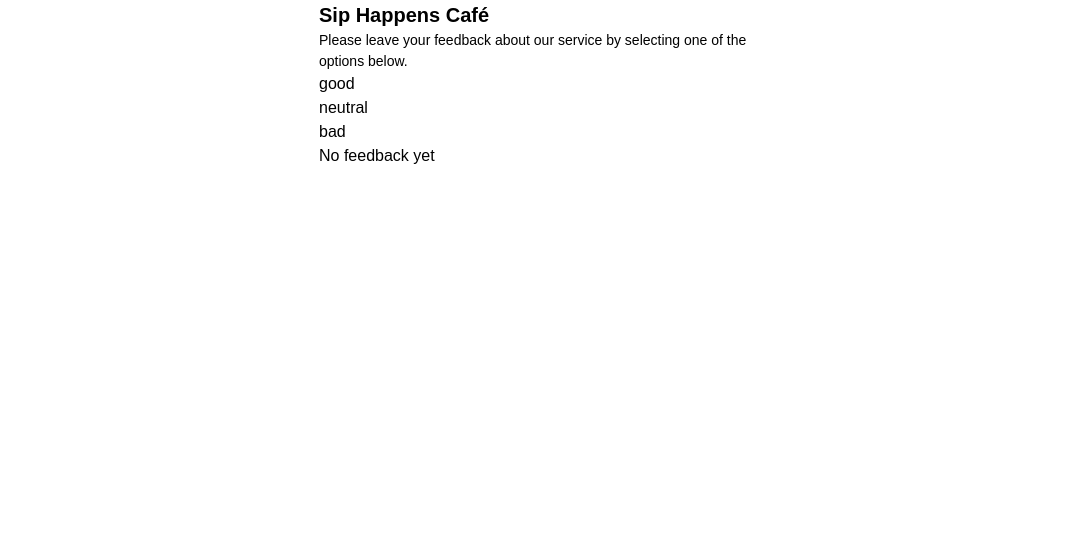
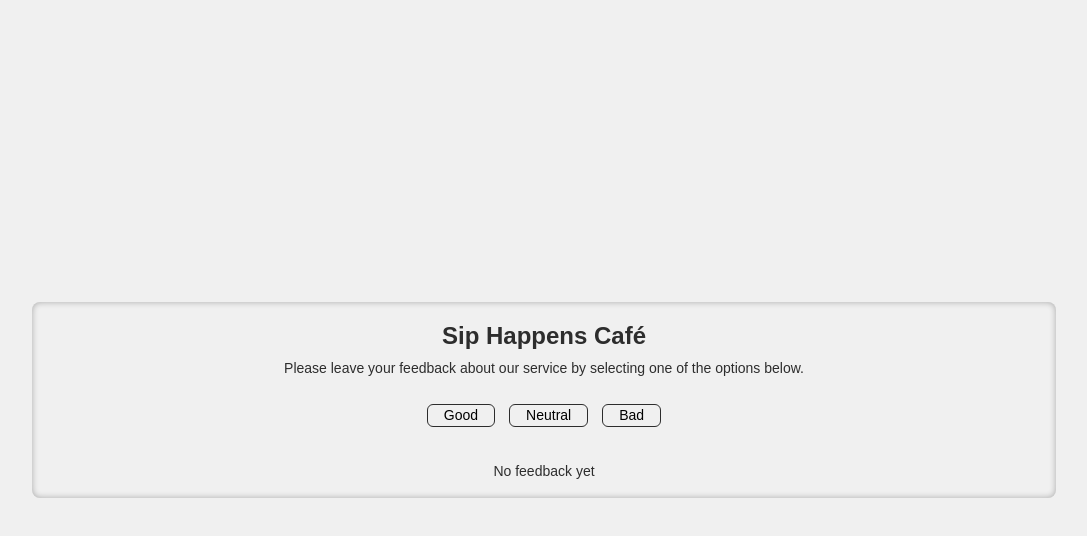
Before and after one commit to oykss/goit-react-hw-02, a React (Vite) app: page / in a window 1280 px wide. Shown: the top 536 px of the page, without its empty margins (96-1183 px from the left). Built offline with nearby package versions, Linux system fonts and the light colour scheme.

Commit message:
Added a design

```diff
--- a/src/components/Description/Description.module.css
+++ b/src/components/Description/Description.module.css
@@ -1,6 +1,11 @@
 .name {
-  font-size: 20px;
+  text-align: center;
+  font-size: 1.5rem;
+  margin-bottom: 4px;
 }
+
 .desc {
-  font-size: 14px;
+  text-align: center;
+  font-size: 0.875rem;
+  margin-bottom: 24px;
 }
--- a/src/components/Feedback/Feedback.jsx
+++ b/src/components/Feedback/Feedback.jsx
@@ -1,11 +1,13 @@
+import css from './Feedback.module.css';
+
 export default function Feedback({ good, neutral, bad, total, positive }) {
   return (
-    <ul>
+    <ul className={css.list}>
       <li>Good: {good}</li>
       <li>Neutral: {neutral}</li>
       <li>Bad: {bad}</li>
       <li>Total: {total}</li>
-      <li>Positive: {positive}</li>
+      <li>Positive: {positive}%</li>
     </ul>
   );
 }
--- a/src/components/Feedback/Feedback.module.css
+++ b/src/components/Feedback/Feedback.module.css
@@ -0,0 +1,10 @@
+.list {
+  display: flex;
+  flex-direction: column;
+  align-items: center;
+  font-size: 0.875rem;
+}
+
+.list li:nth-child(3) {
+  margin-bottom: 16px;
+}
--- a/src/components/Notification/Notification.jsx
+++ b/src/components/Notification/Notification.jsx
@@ -1,3 +1,5 @@
+import css from './Notification.module.css';
+
 export default function Notification() {
-  return <p>No feedback yet</p>;
+  return <p className={css.notification}>No feedback yet</p>;
 }
--- a/src/components/Notification/Notification.module.css
+++ b/src/components/Notification/Notification.module.css
@@ -0,0 +1,4 @@
+.notification {
+  text-align: center;
+  font-size: 0.875rem;
+}
--- a/src/components/Options/Options.jsx
+++ b/src/components/Options/Options.jsx
@@ -1,20 +1,30 @@
+import css from './Options.module.css';
+
 export default function Options({
   types,
+  total,
   callback: { updateFeedback, resetFeedback },
-  total,
 }) {
   return (
-    <ul>
+    <ul className={css.list}>
       {types.map(type => (
         <li key={type}>
-          <button type="button" onClick={() => updateFeedback(type)}>
+          <button
+            type="button"
+            onClick={() => updateFeedback(type)}
+            className={css.btn}
+          >
             {type}
           </button>
         </li>
       ))}
       {!total || (
         <li>
-          <button type="button" onClick={() => resetFeedback()}>
+          <button
+            type="button"
+            onClick={() => resetFeedback()}
+            className={css.btnClose}
+          >
             Reset
           </button>
         </li>
--- a/src/components/Options/Options.module.css
+++ b/src/components/Options/Options.module.css
@@ -0,0 +1,31 @@
+.list {
+  display: flex;
+  flex-wrap: wrap;
+  justify-content: center;
+  gap: 14px;
+  margin-bottom: 34px;
+}
+
+.btn {
+  padding: 0 16px;
+  text-transform: capitalize;
+  border-radius: 6px;
+  font-size: 0.875rem;
+  border: 1px solid #2d2d2d;
+  cursor: pointer;
+  transition: all 250ms ease-in-out;
+
+  &:hover {
+    color: #6b8e23;
+    border: 1px solid #6b8e23;
+  }
+}
+
+.btnClose {
+  composes: btn;
+
+  &:hover {
+    color: #e32636;
+    border: 1px solid #e32636;
+  }
+}
--- a/src/index.css
+++ b/src/index.css
@@ -1,8 +1,12 @@
 body {
   font-family: sans-serif;
   line-height: 1.5;
-  width: 450px;
-  margin: 0 auto;
+  color: #2d2d2d;
+  background-color: #f0f0f0;
+  display: flex;
+  justify-content: center;
+  align-items: center;
+  height: 100vh;
 }
 
 h1,
@@ -32,17 +36,6 @@ a {
   color: inherit;
 }
 
-table {
-  border-collapse: collapse;
-  width: 100%;
-}
-
-th,
-td {
-  padding: 0;
-  text-align: left;
-}
-
 input,
 button,
 textarea,
@@ -59,3 +52,10 @@ input:focus,
 textarea:focus {
   outline: none;
 }
+
+#root {
+  padding: 16px;
+  width: 80%;
+  border-radius: 8px;
+  box-shadow: inset 0px 0px 6px rgba(0, 0, 0, 0.3);
+}
```
